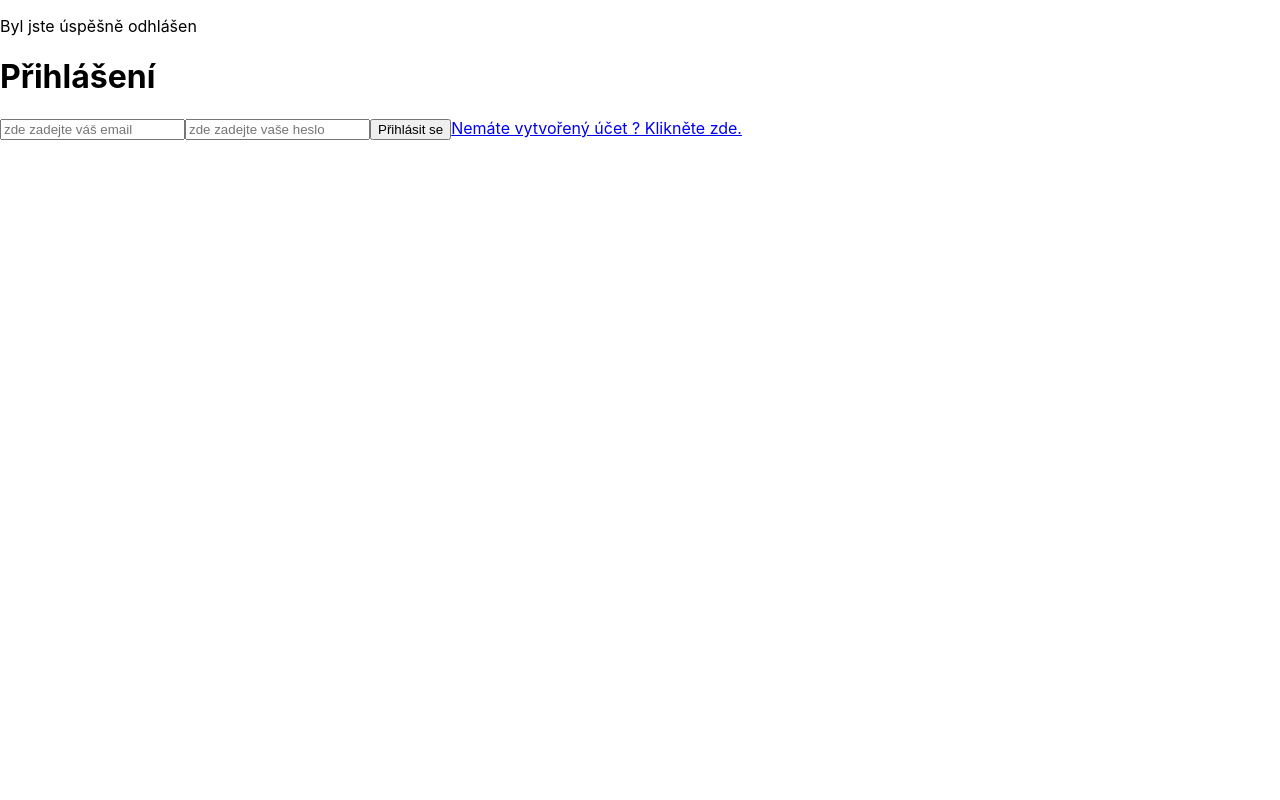
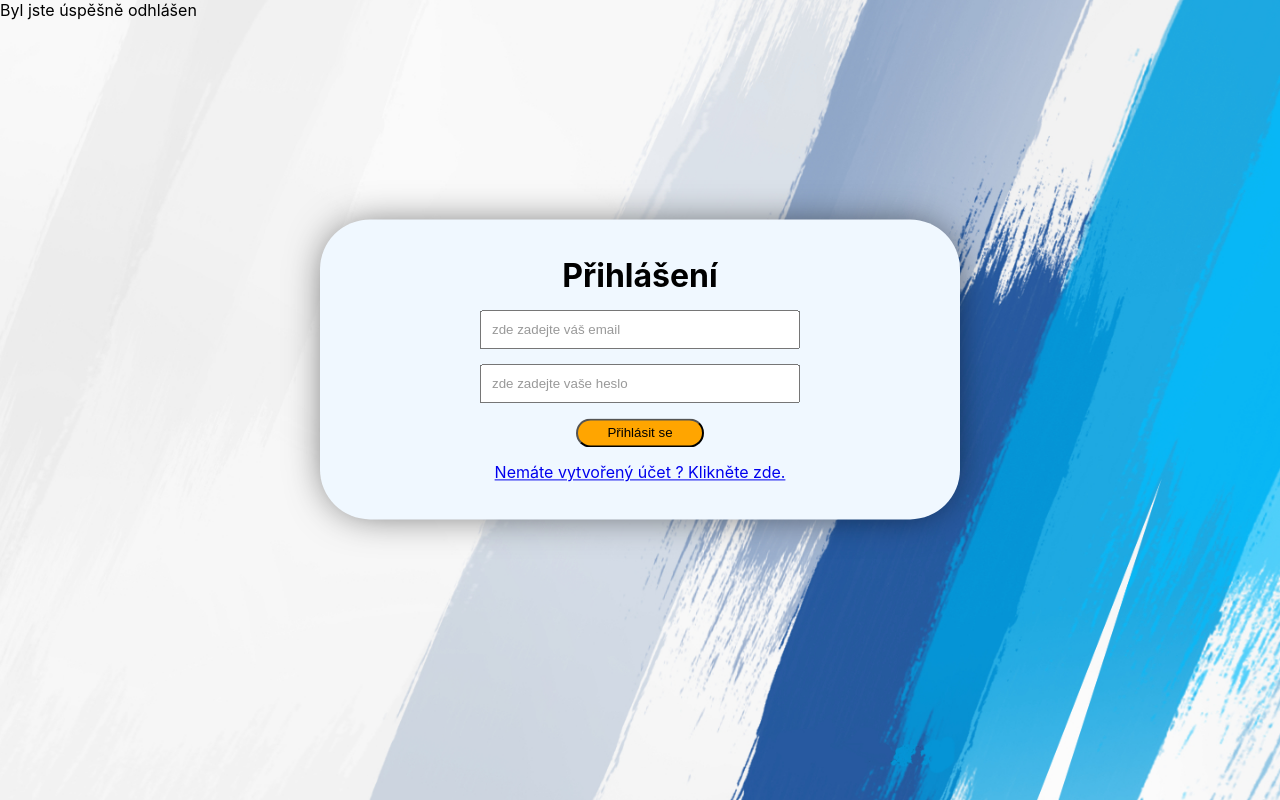
Before and after one commit to MilanMizera/add-your-tasks-react, a React (Create React App) app: page /prihlaseni in a window 1280 px wide. Built offline with nearby package versions, Linux system fonts and the light colour scheme; no server answers.

Commit message:
přidané styly na stránku přihlášení a css na stránku s úkoly

```diff
--- a/src/index.css
+++ b/src/index.css
@@ -1,3 +1,14 @@
+* {
+
+  margin: 0px;
+  padding: 0px;
+  box-sizing: border-box;
+
+
+}
+
+
+
 body {
   margin: 0;
   font-family: -apple-system, BlinkMacSystemFont, 'Segoe UI', 'Roboto', 'Oxygen',
--- a/src/pages/TasksPage/Form.js
+++ b/src/pages/TasksPage/Form.js
@@ -151,17 +151,20 @@ const App = () => {
 
     return (<div>
 
-         <div className="login-section">
-            <div className="login-background-btn">
-            <Link to="/prihlaseni" className="login-text">Přihlásit se</Link> <CiLogin className="login-icon"></CiLogin>
-        </div>
-        </div>
 
         <ul className="background">
 
             <li></li> <li></li> <li></li> <li></li> <li></li>
             <li></li> <li></li> <li></li> <li></li> <li></li>
         </ul>
+
+        <div className="login-section">
+
+            <Link to="/prihlaseni" className="login-text">Přihlásit se
+            <CiLogin className="login-icon"></CiLogin>
+            </Link>
+
+        </div>
 
         <div className="form-wrapper">
 
--- a/src/pages/TasksPage/form.css
+++ b/src/pages/TasksPage/form.css
@@ -149,6 +149,14 @@ cursor: pointer;
 
 font-size: 20px;
 text-decoration: none;
+display: flex;
+background-color: aliceblue;
+align-items: center;
+justify-content: center;
+padding: 10px 20px;
+border-radius: 20px;
+animation: pulse 2s infinite;
+cursor: pointer;
 
 }
 
@@ -156,6 +164,7 @@ text-decoration: none;
 
     font-size: 30px;
     margin-left: 5px;
+    color: orange;
 }
 
 
@@ -175,6 +184,8 @@ text-decoration: none;
     display: flex;
     flex-direction: column;
     justify-content: center;
+    border-radius: 50px;
+
 
 
 
@@ -188,7 +199,7 @@ text-decoration: none;
 .Typewriter__wrapper {
 
     text-align: center;
-    color: orange;
+    color: rgb(17, 17, 17);
     margin-bottom: 50px;
     font-size: 35px;
 
@@ -242,7 +253,7 @@ text-decoration: none;
 
 .my-button {
 
-    width: 25%;
+    width: 15%;
     margin-top: 20px;
     background-color: orange;
     cursor: pointer;
@@ -290,6 +301,7 @@ text-decoration: none;
     border-radius: 10px;
     margin-top: 20px;
     padding: 10px 0px;
+
 
 
 }
--- a/src/pages/auth/loginPage/Login.jsx
+++ b/src/pages/auth/loginPage/Login.jsx
@@ -3,7 +3,7 @@ import "./login.css"
 import { useState } from "react"
 import { Link } from "react-router-dom";
 //databáze
-import {auth} from "../../../data/firebase"
+import { auth } from "../../../data/firebase"
 import { signInWithEmailAndPassword } from "firebase/auth"
 import AuthDetails from "../AuthDetails"
 
@@ -16,14 +16,14 @@ const [email, setEmail] = useState("")
   const [password, setPassword] = useState("")
 
 
- const signIn = (e)=> {
+  const signIn = (e) => {
 
 
     e.preventDefault()
     signInWithEmailAndPassword(auth, email, password)
-.then((userCredential)=> {
+      .then((userCredential) => {
         console.log(userCredential)
-}).catch((error)=> {
+      }).catch((error) => {
 
         console.log(error)
 
@@ -39,15 +39,15 @@ console.log(error)
 
       <AuthDetails></AuthDetails>
 
-
-      <form onSubmit={signIn}>
-        <h1>Přihlášení</h1>
-        <input onChange={(e)=>setEmail( e.target.value)} type="email" placeholder="zde zadejte váš email" value={email}></input>
-        <input onChange={(e)=>setPassword(e.target.value)} type="password" placeholder="zde zadejte vaše heslo" value={password}></input>
-        <input type="submit" value="Přihlásit se" ></input>
+      <div className="sign-in-form-wrapper">
+        <form className="sign-in-form" onSubmit={signIn}>
+          <h1 className="sign-in-title">Přihlášení</h1>
+          <input className="sign-in-input" onChange={(e) => setEmail(e.target.value)} type="email" placeholder="zde zadejte váš email" value={email}></input>
+          <input className="sign-in-input" onChange={(e) => setPassword(e.target.value)} type="password" placeholder="zde zadejte vaše heslo" value={password}></input>
+          <input className="sign-in-button" type="submit" value="Přihlásit se" ></input>
           <Link to="/registrace" className="register-text">Nemáte vytvořený účet ? Klikněte zde.</Link>
         </form>
-
+      </div>
 
 
 
--- a/src/pages/auth/loginPage/login.css
+++ b/src/pages/auth/loginPage/login.css
@@ -0,0 +1,97 @@
+.sign-in-section {
+
+background-image: url(../../../images/background.jpg);
+background-size: cover;
+width: 100%;
+height: 100vh;
+
+
+
+}
+
+
+
+.sign-in-form {
+
+display: flex;
+justify-content: center;
+align-items: center;
+flex-direction: column;
+width: 50%;
+margin: auto;
+
+
+}
+
+.sign-in-input {
+
+margin-bottom: 15px;
+width: 100%;
+padding: 10px 10px ;
+
+
+}
+
+input::placeholder {
+    margin-left: 20px;
+    margin: 20px;
+    color: rgb(153, 153, 153);
+  }
+
+
+.sign-in-title {
+
+text-align: center;
+margin-bottom: 15px;
+
+}
+
+.register-text {
+
+text-align: center;
+margin-top: 15px;
+
+}
+
+.sign-in-button {
+
+width: 40%;
+background-color: orange;
+padding: 5px 20px;
+border-radius: 20px;
+cursor: pointer;
+
+
+}
+
+.sign-in-form-wrapper {
+    display: flex;
+    box-shadow: 0px 0px 42px -10px rgba(0,0,0,0.75);
+    width: 50%;
+    margin: auto;
+    height: 300px;
+    margin-top: 200px;
+    border-radius: 50px;
+    transform: translatey(0px);
+	animation: float 6s ease-in-out infinite;
+  background-color: aliceblue;
+
+
+
+}
+
+
+@keyframes float {
+	0% {
+
+		transform: translatey(0px);
+	}
+	50% {
+
+		transform: translatey(-10px);
+	}
+	100% {
+
+		transform: translatey(0px);
+	}
+}
```
Also changed, not shown: src/pages/auth/authDetails.css (added, +10 -0 lines), src/images/background.jpg (added). Lines whose indentation alone changed are shown as unchanged.
